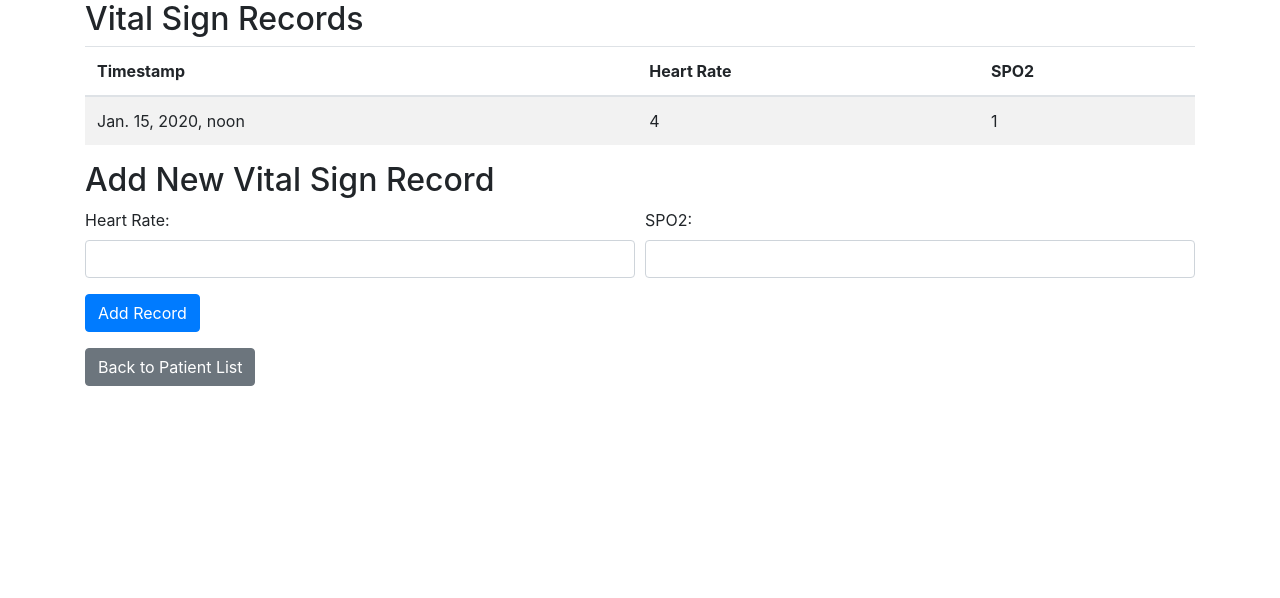
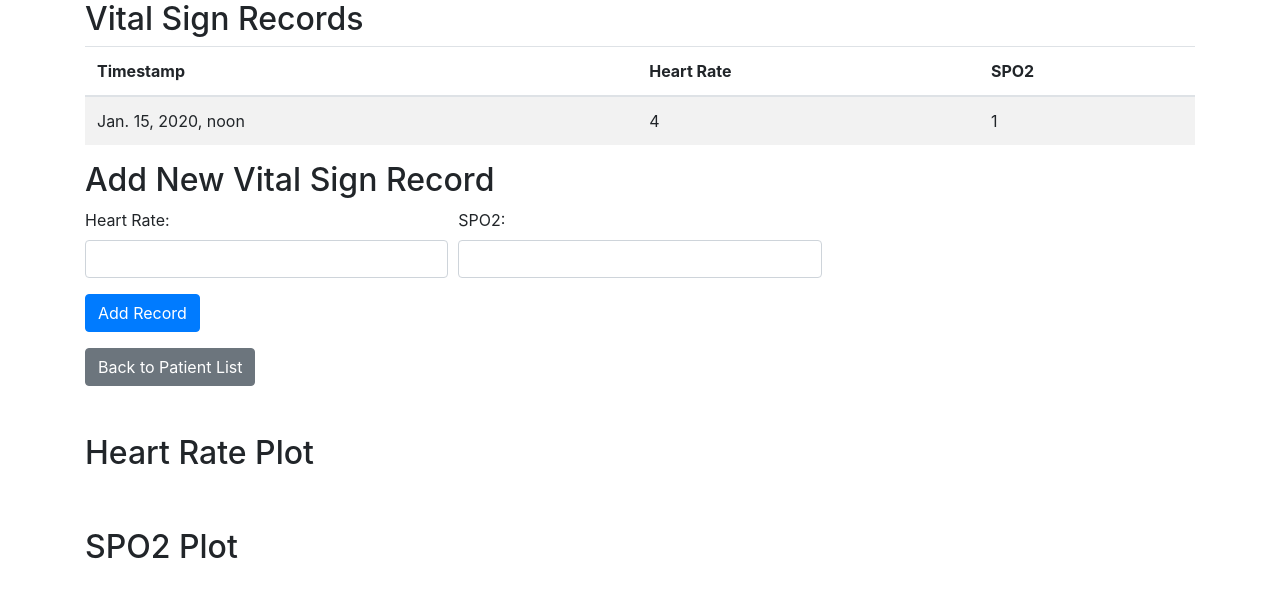
Before and after one commit to doron-yaakobov/EEE_Final, a Django app: page /patient/1/ in a window 1280 px wide. Shown: the part 184-782 px from the top of the page. Run offline with Django 4.2, Linux system fonts and the light colour scheme; tables that the repository leaves empty hold one stand-in row (values such as "Sample post"); some libraries are stand-ins or nearby versions.

Commit message:
Patient Management Page for Nurse - WIP

```diff
--- a/patient_view/templates/patient_view/patient_detail.html
+++ b/patient_view/templates/patient_view/patient_detail.html
@@ -19,8 +19,6 @@
         </div>
 
         <h2>Vital Sign Records</h2>
-        <div class="row">
-            <div class="col">
         <table class="table table-striped">
             <thead>
                 <tr>
@@ -39,29 +37,23 @@
                 {% endfor %}
             </tbody>
         </table>
-            </div>
-        </div>
 
         <!-- Add a form to allow Nurses to add new vital sign records -->
-        <div class="row">
-            <div class="col">
         <h2>Add New Vital Sign Record</h2>
         <form method="post">
             {% csrf_token %}
             <div class="form-row">
-                        <div class="form-group col">
+                <div class="form-group col-md-4">
                     <label for="heart_rate">Heart Rate:</label>
-                            <input type="number" name="heart_rate" class="form-control" required>
+                    <input type="number" class="form-control" name="heart_rate" required>
                 </div>
-                        <div class="form-group col">
+                <div class="form-group col-md-4">
                     <label for="spo2">SPO2:</label>
-                            <input type="number" name="spo2" class="form-control" required>
+                    <input type="number" class="form-control" name="spo2" required>
                 </div>
             </div>
             <button type="submit" class="btn btn-primary">Add Record</button>
         </form>
-            </div>
-        </div>
 
         <!-- Add a back button to return to the patient list page -->
         <div class="row mt-3">
@@ -70,72 +62,37 @@
             </div>
         </div>
 
-        <!-- Add plots to show vital sign trends -->
+        <!-- Render Heart Rate Plot -->
         <div class="row mt-5">
             <div class="col">
-                <div id="heartRatePlot"></div>
-            </div>
-        </div>
-        <div class="row mt-5">
-            <div class="col">
-                <div id="spo2Plot"></div>
-            </div>
+                <h2>Heart Rate Plot</h2>
+                <div id="heart_rate_plot"></div>
             </div>
         </div>
 
-    <!-- Add Bootstrap JS and Plotly scripts -->
-    <script src="https://code.jquery.com/jquery-3.5.1.slim.min.js"></script>
-    <script src="https://cdn.jsdelivr.net/npm/@popperjs/core@2.0.7/dist/umd/popper.min.js"></script>
-    <script src="https://stackpath.bootstrapcdn.com/bootstrap/4.5.2/js/bootstrap.min.js"></script>
-    <!-- Add Plotly CDN -->
+        <!-- Render SPO2 Plot -->
+        <div class="row mt-5">
+            <div class="col">
+                <h2>SPO2 Plot</h2>
+                <div id="spo2_plot"></div>
+            </div>
+        </div>
+
+    </div>
+
+    <!-- Add Plotly JavaScript -->
     <script src="https://cdn.plot.ly/plotly-latest.min.js"></script>
 
+    <!-- Add your custom JavaScript code here (if needed) -->
     <script>
-        // Fetch the vital sign data from the server and create the plots
-        document.addEventListener("DOMContentLoaded", function () {
-            // Fetch vital sign data using AJAX or JavaScript fetch API
-            fetch("/api/vitalsigns/{{ patient.patient_id }}/")
-                .then(response => response.json())
-                .then(data => {
-                    // Extract data for plotting
-                    const timestamps = data.map(v => v.timestamp);
-                    const heartRates = data.map(v => v.heart_rate);
-                    const spo2 = data.map(v => v.spo2);
+        // Load the Heart Rate Plot
+        var heart_rate_plot_data = {{ heart_rate_plot_json|safe }};
+        Plotly.plot('heart_rate_plot', heart_rate_plot_data.data, heart_rate_plot_data.layout);
 
-                    // Create heart rate plot
-                    const heartRateTrace = {
-                        x: timestamps,
-                        y: heartRates,
-                        mode: "lines+markers",
-                        name: "Heart Rate",
-                    };
+        // Load the SPO2 Plot
+        var spo2_plot_data = {{ spo2_plot_json|safe }};
+        Plotly.plot('spo2_plot', spo2_plot_data.data, spo2_plot_data.layout);
+    </script>
 
-                    const heartRateLayout = {
-                        title: "Heart Rate Trends",
-                        xaxis: { title: "Timestamp" },
-                        yaxis: { title: "Heart Rate" },
-                    };
-
-                    Plotly.newPlot("heartRatePlot", [heartRateTrace], heartRateLayout);
-
-                    // Create SPO2 plot
-                    const spo2Trace = {
-                        x: timestamps,
-                        y: spo2,
-                        mode: "lines+markers",
-                        name: "SPO2",
-                    };
-
-                    const spo2Layout = {
-                        title: "SPO2 Trends",
-                        xaxis: { title: "Timestamp" },
-                        yaxis: { title: "SPO2" },
-                    };
-
-                    Plotly.newPlot("spo2Plot", [spo2Trace], spo2Layout);
-                })
-                .catch(error => console.error("Error fetching vital sign data:", error));
-        });
-    </script>
 </body>
 </html>
--- a/patient_view/urls.py
+++ b/patient_view/urls.py
@@ -1,6 +1,5 @@
 from django.contrib import admin
-from django.http import HttpResponse, JsonResponse
-from django.urls import include, path
+from django.urls import  path
 from . import views
 
 # URLS/ URLCONF:
--- a/patient_view/views.py
+++ b/patient_view/views.py
@@ -1,37 +1,49 @@
 from django.shortcuts import render, get_object_or_404, redirect
 from .models import Patient, VitalSign
-from .forms import VitalSignForm
+import plotly.graph_objs as go
+import plotly.express as px
 
-
-# Create your views here.
 def patients_list(request):
-    qs = Patient.objects.all()
-    return render(
-        request,
-        "patient_view/patient_list.html",
-        {
-            "patients": qs,
-        }
-    )
-
+    patients = Patient.objects.all()
+    return render(request, 'patient_view/patient_list.html', {'patients': patients})
 
 def patient_detail(request, patient_id):
     patient = get_object_or_404(Patient, patient_id=patient_id)
-    vital_signs = VitalSign.objects.filter(patient=patient)
+    vital_signs = VitalSign.objects.filter(patient=patient).order_by('-timestamp')
+
+    # Create Plot for Heart Rate
+    heart_rate_data = go.Scatter(x=[vs.timestamp for vs in vital_signs],
+                                 y=[vs.heart_rate for vs in vital_signs],
+                                 mode='lines+markers',
+                                 name='Heart Rate')
+
+    # Create Plot for SPO2
+    spo2_data = go.Scatter(x=[vs.timestamp for vs in vital_signs],
+                           y=[vs.spo2 for vs in vital_signs],
+                           mode='lines+markers',
+                           name='SPO2')
+
+    # Layout for the plots
+    layout = go.Layout(title=f'Vital Signs for {patient.full_name}',
+                       xaxis=dict(title='Timestamp'),
+                       yaxis=dict(title='Value'))
+
+    heart_rate_plot = go.Figure(data=[heart_rate_data], layout=layout)
+    spo2_plot = go.Figure(data=[spo2_data], layout=layout)
+
+    # Convert the plots to JSON to be rendered in the template
+    heart_rate_plot_json = heart_rate_plot.to_json()
+    spo2_plot_json = spo2_plot.to_json()
 
     if request.method == 'POST':
-        form = VitalSignForm(request.POST)
-        if form.is_valid():
-            vital_sign = form.save(commit=False)
-            vital_sign.patient = patient
-            vital_sign.save()
-            return redirect('patient_detail', patient_id=patient_id)
-    else:
-        form = VitalSignForm()
+        heart_rate = request.POST.get('heart_rate')
+        spo2 = request.POST.get('spo2')
+        VitalSign.objects.create(patient=patient, heart_rate=heart_rate, spo2=spo2)
+        return redirect('patient_detail', patient_id=patient_id)
 
-    context = {
+    return render(request, 'patient_view/patient_detail.html', {
         'patient': patient,
         'vital_signs': vital_signs,
-        'form': form,
-    }
-    return render(request, 'patient_view/patient_detail.html', context)
+        'heart_rate_plot_json': heart_rate_plot_json,
+        'spo2_plot_json': spo2_plot_json
+    })
```
Lines whose indentation alone changed are shown as unchanged.
